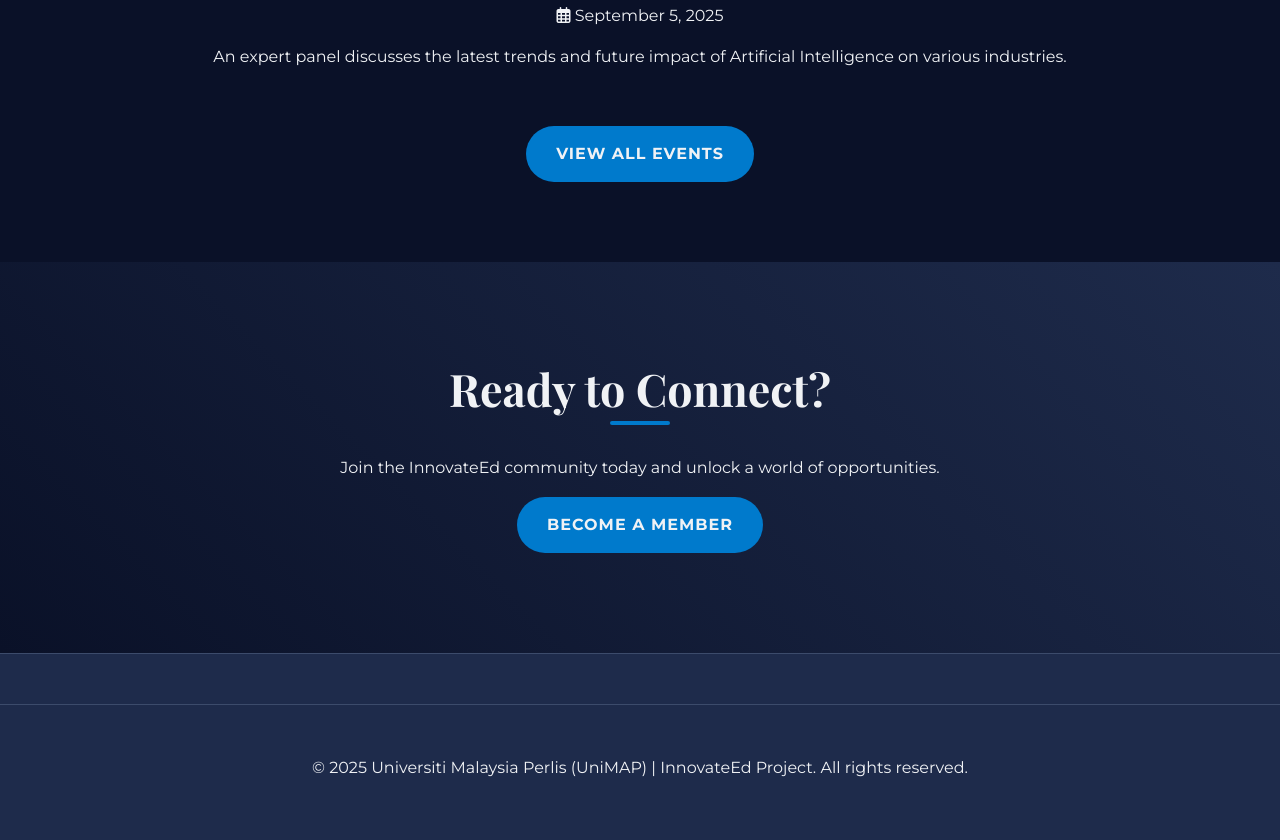
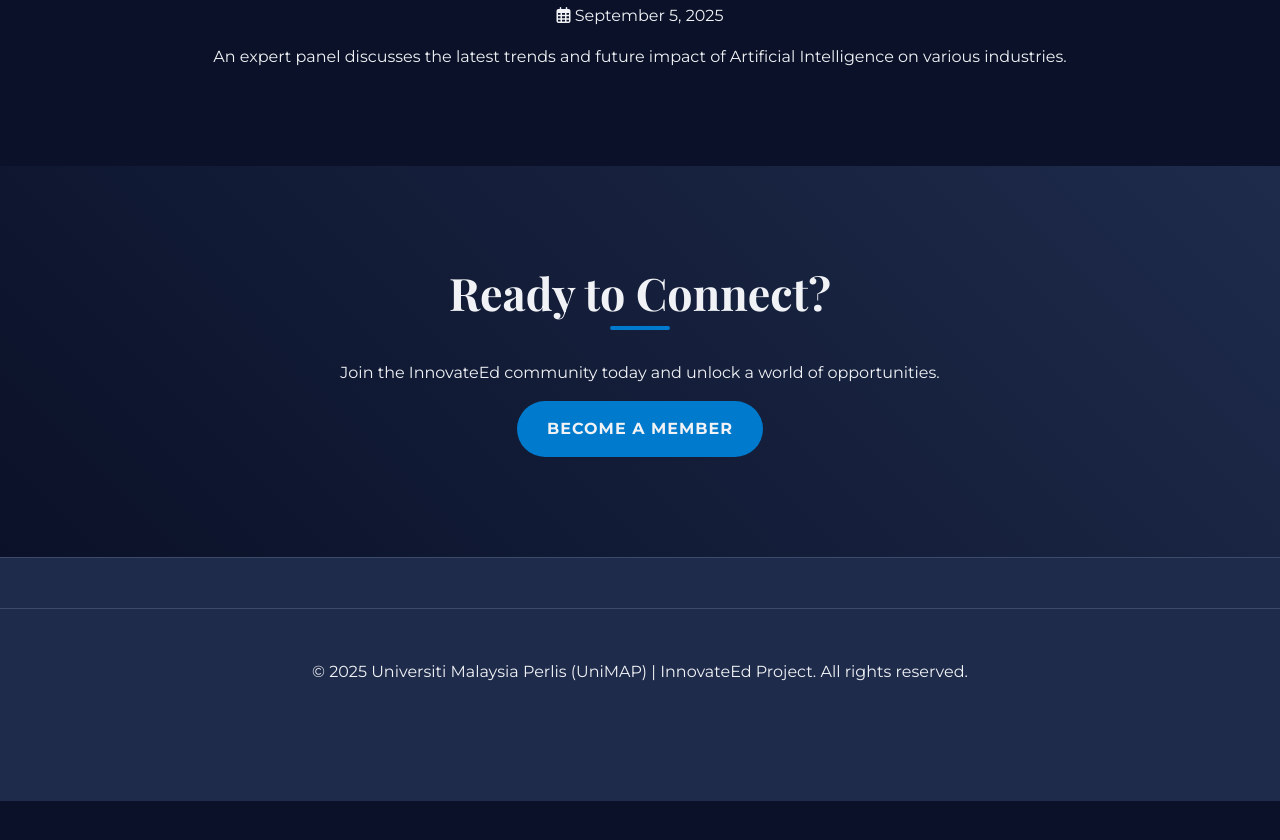
Before and after one commit to sorofono/Innovateed, a plain HTML site: page community.html in a window 1280 px wide. Shown: the part 1918-2758 px from the top of the page. After the commit the page ends 2719 px from the top, so only its background shows below. Drawn offline with nearby package versions, Linux system fonts and the light colour scheme.

Commit message:
Update community.html

```diff
--- a/community.html
+++ b/community.html
@@ -102,9 +102,7 @@
                         <p class="event-date"><i class="far fa-calendar-alt"></i> September 5, 2025</p>
                         <p class="event-description">An expert panel discusses the latest trends and future impact of Artificial Intelligence on various industries.</p>
                         </div>
-                </div>
-                <a href="events.html" class="btn btn-secondary fade-in-element" style="margin-top: 40px;">View All Events</a>
-            </div>
+
         </section>
 
         <!-- Call to Action Section -->
```
